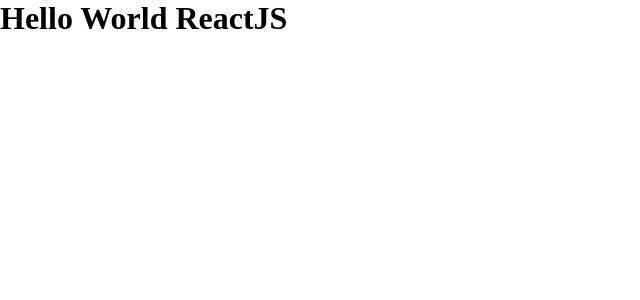
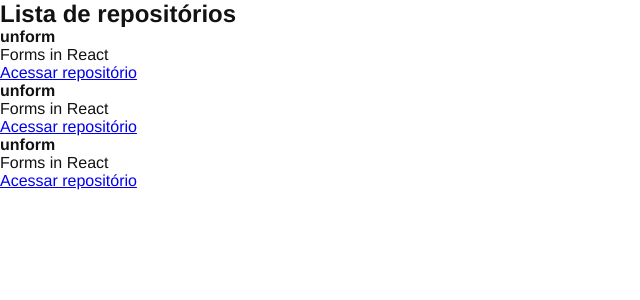
Before and after one commit to eliasmcastro/rocketseat-ignite-reactjs-github-explorer, a React app: page / in a window 1280 px wide. Shown: the top 300 px of the page, without its empty margins (0-640 px from the left). Built offline with nearby package versions, Linux system fonts and the light colour scheme.

Commit message:
Componentes e Propriedades no React

```diff
--- a/src/App.jsx
+++ b/src/App.jsx
@@ -1,5 +1,6 @@
+import { RepositoryList } from './components/RepositoryList'
 import './styles/global.scss'
 
 export function App() {
-  return <h1>Hello World ReactJS</h1>;
+  return <RepositoryList />
 }
--- /dev/null
+++ b/src/components/RepositoryItem.jsx
@@ -0,0 +1,10 @@
+export function RepositoryItem(props) {
+  return (
+    <li>
+      <strong>{props.repository.name}</strong>
+      <p>{props.repository.description}</p>
+
+      <a href={props.repository.link}>Acessar repositório</a>
+    </li>
+  )
+}
--- /dev/null
+++ b/src/components/RepositoryList.jsx
@@ -0,0 +1,21 @@
+import { RepositoryItem } from './RepositoryItem';
+
+const repository = {
+  name: 'unform',
+  description: 'Forms in React',
+  link: 'https://github.com/unform/unform'
+}
+
+export function RepositoryList() {
+  return (
+    <section className='repository-list'>
+      <h1>Lista de repositórios</h1>
+
+      <ul>
+        <RepositoryItem repository={repository} />
+        <RepositoryItem repository={repository} />
+        <RepositoryItem repository={repository} />
+      </ul>
+    </section>
+  )
+}
--- a/src/styles/global.scss
+++ b/src/styles/global.scss
@@ -5,5 +5,6 @@
 }
 
 body {
-  font: Arial, Helvetica, sans-serif;
+  font: 16px 'Helvetica Neue', Arial, sans-serif;
+  color: #121214;
 }
```
